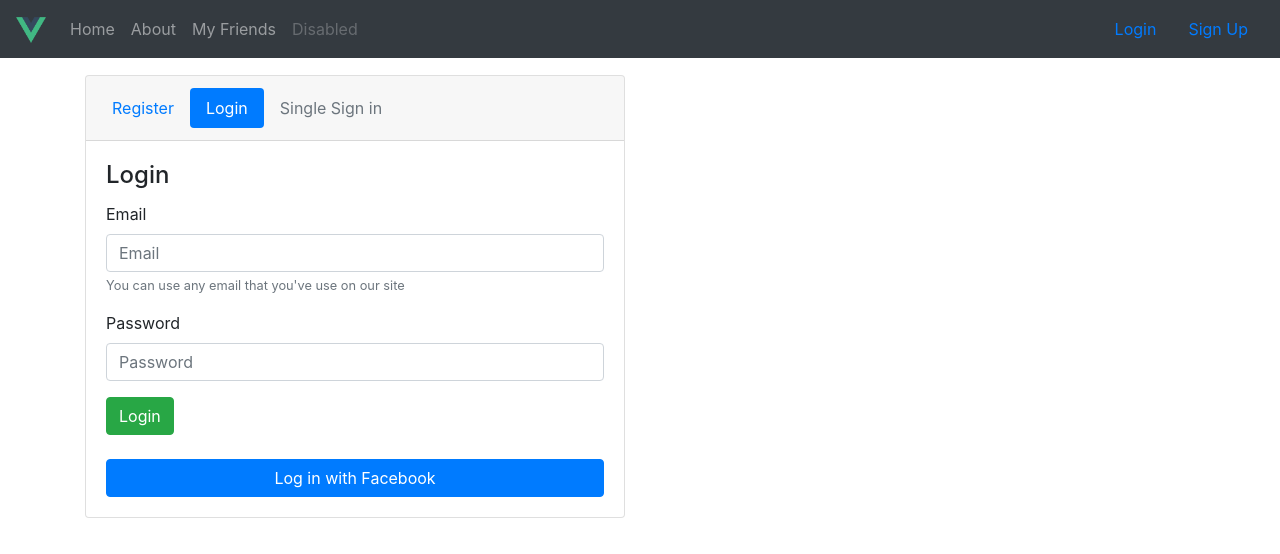
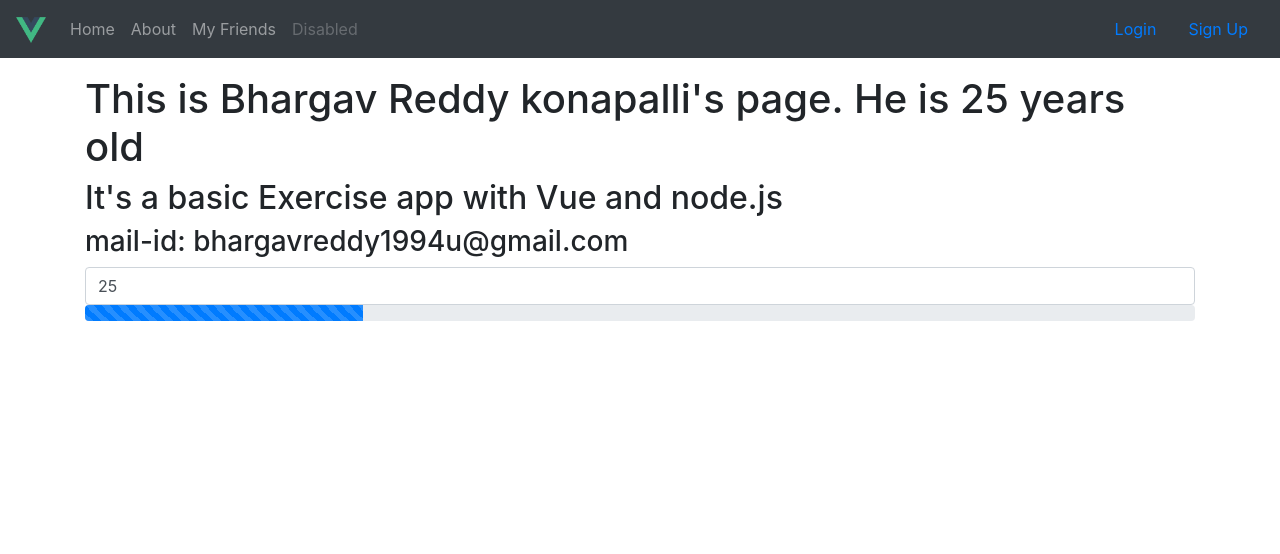
Before and after one commit to bhargavbunny/Newpaltz-build-your-own-project-wsp, a Vue app: page /about in a window 1280 px wide. Before the commit this address led to /login. Shown: the top 554 px of the page. Built offline with nearby package versions, Linux system fonts and the light colour scheme.

Commit message:
diabled login to check other pages and edited about page

```diff
--- a/src/router.js
+++ b/src/router.js
@@ -47,7 +47,7 @@ const router = new Router({
   ]
 })
 
-router.beforeEach((to, from, next)=>{
+/*router.beforeEach((to, from, next)=>{
     console.log({ to, from });
     const publicRoutes = ['home', 'login', 'register'];
     if(!publicRoutes.includes( to.name ) && !Globals.user){
@@ -55,6 +55,6 @@ router.beforeEach((to, from, next)=>{
         return next('login');
     }
     next();
-})
+})*/
 
 export default router;
--- a/src/views/About.vue
+++ b/src/views/About.vue
@@ -2,6 +2,8 @@
   <div class="row">
     <div class="col">
       <h1>This is {{name}}'s page. He is {{age}} years old </h1>
+      <h2>It's a basic Exercise app with Vue and node.js </h2>
+      <h3>mail-id: bhargavreddy1994u@gmail.com </h3>
       <input v-model="age" type="text" class="form-control" placeholder="Age" />
       <div class="progress">
         <div class="progress-bar progress-bar-striped progress-bar-animated" role="progressbar" aria-valuenow="75" aria-valuemin="0" aria-valuemax="100" :style="{width: age + '%'}"></div>
@@ -13,8 +15,8 @@
 <script>
 export default {
     data: ()=> ({
-      name: "Moshe",
-      age: 42
+      name: "Bhargav Reddy konapalli",
+      age: 25
     })
 }
 </script>
```
Also changed, not shown: 1 other file (tests, documents, lock files or other folders).
